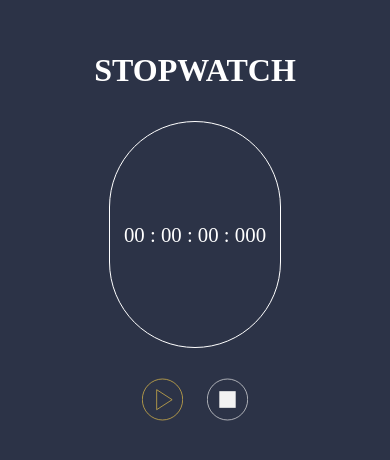
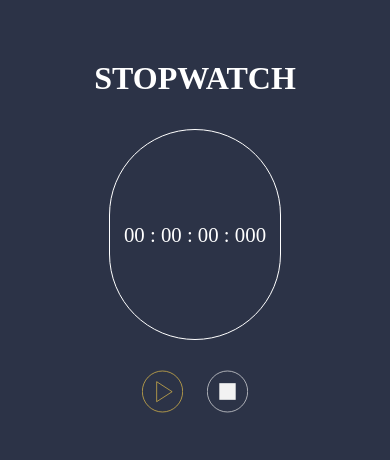
Before and after one commit to Sanjeev1393/AccioJob-Project, a plain HTML site: page Stopwatch JS/index.html in a window 390 px wide. Shown: the part 188-648 px from the top of the page. Drawn offline with Linux system fonts and the light colour scheme.

Commit message:
height of circle in mobile improved

```diff
--- a/Stopwatch JS/style.css
+++ b/Stopwatch JS/style.css
@@ -61,7 +61,7 @@ h1{
     .circle{
         border: 1px solid white;
         width:85%;
-        height: 27vh;
+        height: 25vh;
         border-radius: 12rem;
     }
     .controls{
```
